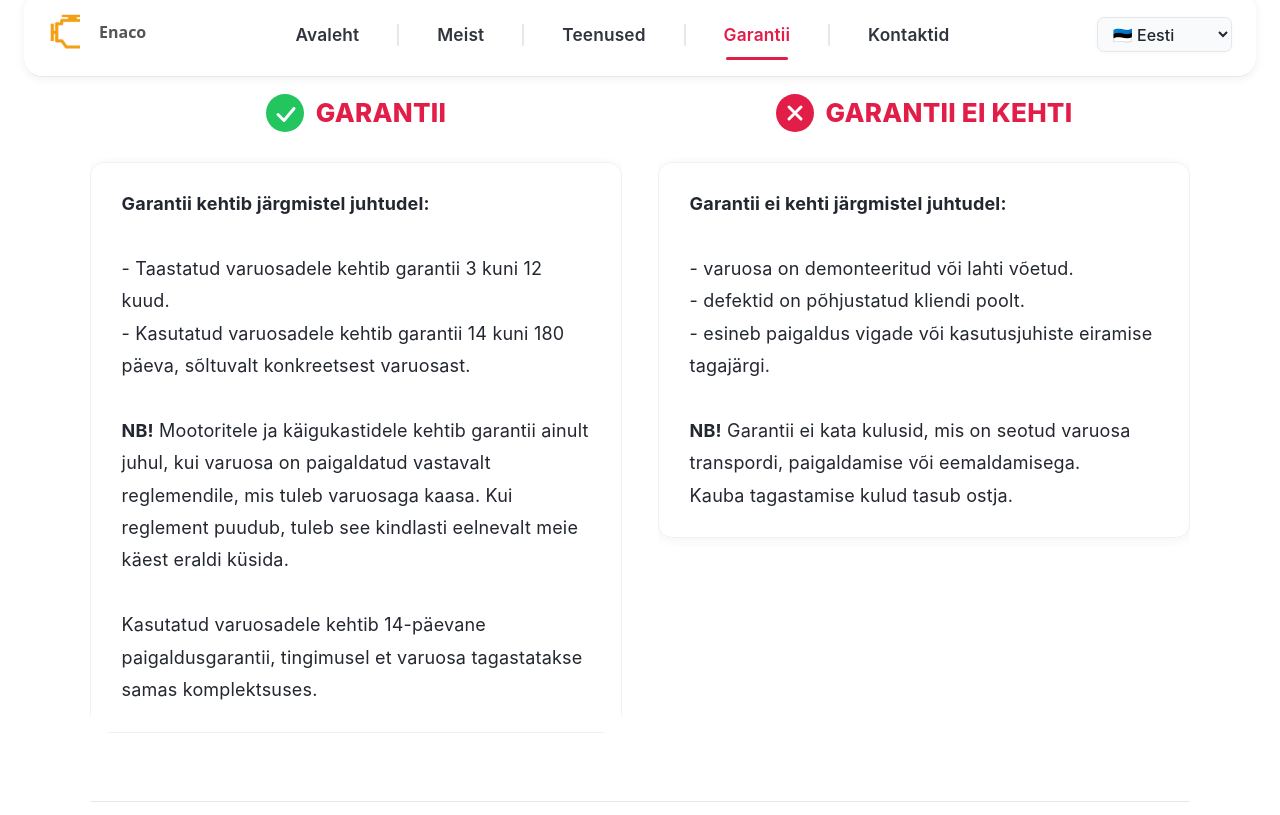
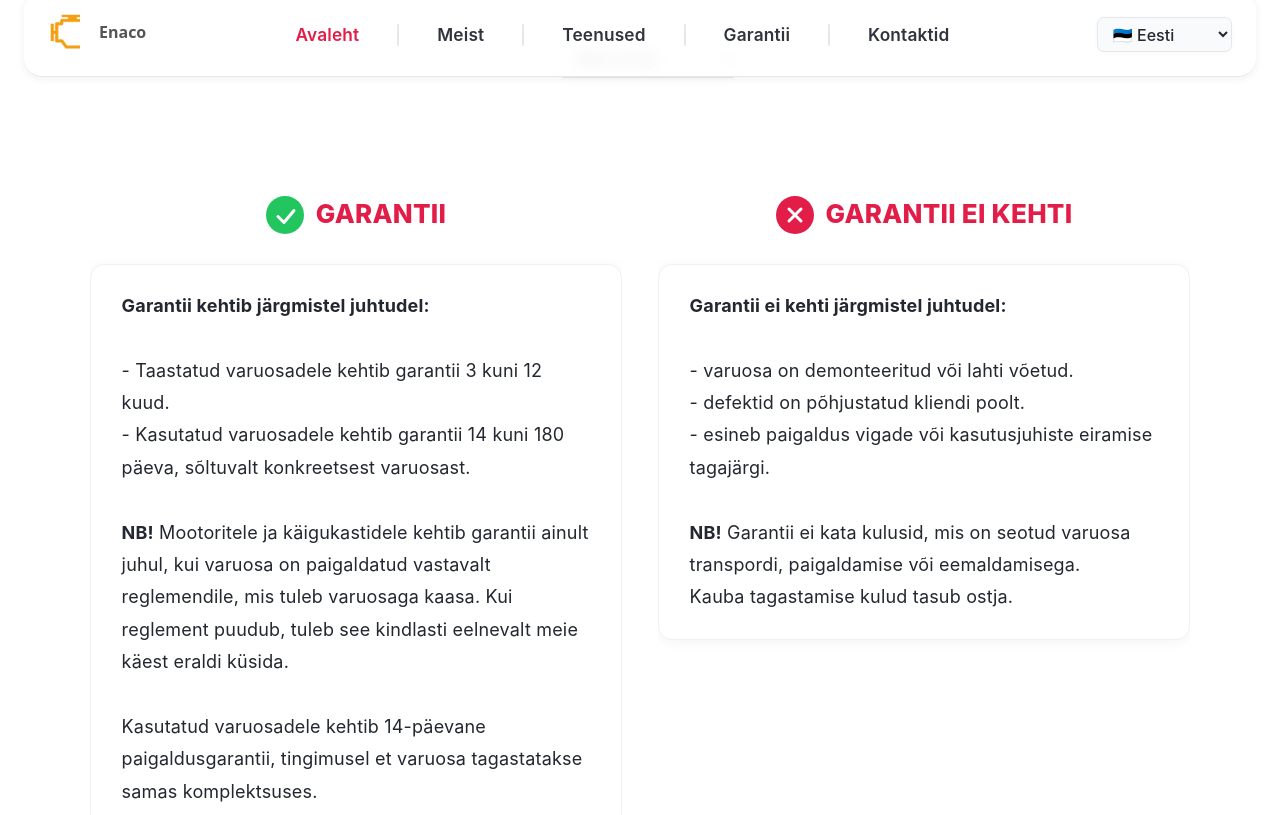
Before and after one commit to TigerTimofey/enaco-web, a React (Vite) app: page /garantiid in a window 1280 px wide. Shown: the top 815 px of the page. Built offline with nearby package versions, Linux system fonts and the light colour scheme.

Commit message:
Implement warranty dropdown in Navbar and add Esto information display in Guarantees component

```diff
--- a/src/components/Guarantees/Guarantees-styles.js
+++ b/src/components/Guarantees/Guarantees-styles.js
@@ -1,4 +1,3 @@
-
 export const pageHeaderOuter = {
   width: '100%',
   maxWidth: 1200,
@@ -106,3 +105,19 @@
   minHeight: 120,
   transition: 'box-shadow 0.18s, border 0.18s',
 };
+
+export const selectStyle = {
+  marginLeft: '1rem',
+  padding: '0.35em 0.7em',
+  borderRadius: 7,
+  border: '1px solid #e5e7eb',
+  fontSize: '1em',
+  background: '#f9fafb',
+  fontWeight: 500,
+  cursor: 'pointer',
+  boxShadow: '0 1px 4px 0 rgba(60,60,60,0.03)',
+  outline: 'none',
+  transition: 'border-color 0.16s',
+  color: '#23272f',
+  fontFamily: "'Nunito', 'Poppins', 'Inter', system-ui, sans-serif",
+};
--- a/src/components/Guarantees/Guarantees.jsx
+++ b/src/components/Guarantees/Guarantees.jsx
@@ -1,7 +1,8 @@
 import React, { useRef, useEffect, useState } from 'react';
 import { guaranteesContent, guaranteesBoldPhrases } from '../translations/navbar-languages.js';
 import * as guaranteeStyles from './Guarantees-styles.js';
-import { useNavigate } from 'react-router-dom';
+import * as estoStyles from './guarantees-esto-styles.js';
+import { useNavigate, useLocation } from 'react-router-dom';
 
 // Icon render helper
 function GuaranteeIcon({ type }) {
@@ -59,6 +60,16 @@
   const [scrollDir, setScrollDir] = useState('down');
   const lastScrollY = useRef(window.scrollY);
   const navigate = useNavigate();
+  const location = useLocation();
+  const [selected, setSelected] = useState('warranty');
+
+  // Read warranty param from URL
+  useEffect(() => {
+    const params = new URLSearchParams(location.search);
+    const warrantyParam = params.get('warranty');
+    if (warrantyParam === 'esto') setSelected('esto');
+    else setSelected('warranty');
+  }, [location.search]);
 
   useEffect(() => {
     function onScroll() {
@@ -92,7 +103,38 @@
     };
   };
 
+  // When dropdown changes, update URL
+  const handleDropdownChange = (e) => {
+    const val = e.target.value;
+    setSelected(val);
+    const params = new URLSearchParams(location.search);
+    if (val === 'esto') {
+      params.set('warranty', 'esto');
+    } else {
+      params.set('warranty', '1');
+    }
+    navigate(`${location.pathname}?${params.toString()}`, { replace: true });
+  };
+
   return (
+    <div>
+      <div style={{ display: 'flex', justifyContent: 'center', marginTop: 40 }}>
+        <select
+          value={selected}
+          onChange={handleDropdownChange}
+          style={{
+            ...guaranteeStyles.selectStyle,
+            fontWeight: 700,
+            fontSize: 18,
+            minWidth: 180,
+            marginBottom: 24,
+          }}
+        >
+          <option value="warranty">Warranty</option>
+          <option value="esto">Esto</option>
+        </select>
+      </div>
+      {selected === 'warranty' && (
         <div>
           <div
             className="guarantees-grid"
@@ -187,6 +229,17 @@
           </div>
           <style>{guaranteeStyles.responsiveStyle}</style>
         </div>
+      )}
+      {selected === 'esto' && (
+        <div style={estoStyles.estoContainer}>
+          <h1 style={estoStyles.estoTitle}>Esto Information</h1>
+          <p style={estoStyles.estoText}>
+            {/* Placeholder for Esto content. Replace with actual content as needed. */}
+            Esto payment and financing information will be shown here.
+          </p>
+        </div>
+      )}
+    </div>
   );
 }
 
--- /dev/null
+++ b/src/components/Guarantees/guarantees-esto-styles.js
@@ -0,0 +1,32 @@
+export const estoContainer = {
+  maxWidth: 900,
+  margin: '94px auto 64px auto',
+  background: '#fff',
+  borderRadius: 18,
+  boxShadow: '0 2px 12px 0 rgba(60,60,60,0.09)',
+  padding: '2rem 1rem',
+  fontFamily: "'Nunito', 'Poppins', 'Inter', system-ui, sans-serif",
+  display: 'flex',
+  flexDirection: 'column',
+  alignItems: 'center',
+};
+
+export const estoTitle = {
+  fontSize: '2.3rem',
+  fontWeight: 900,
+  color: '#e11d48',
+  marginBottom: 18,
+  textAlign: 'center',
+  letterSpacing: '0.01em',
+  lineHeight: 1.15,
+};
+
+export const estoText = {
+  fontWeight: 500,
+  fontSize: '1.13rem',
+  color: '#555',
+  lineHeight: 1.6,
+  textAlign: 'center',
+  marginBottom: 18,
+  fontFamily: "'Nunito', 'Poppins', 'Inter', system-ui, sans-serif"
+};
--- a/src/components/navbar/Navbar.jsx
+++ b/src/components/navbar/Navbar.jsx
@@ -1,5 +1,5 @@
 import React, { useState, useEffect } from 'react';
-import { Link, useLocation, useNavigate } from 'react-router-dom';
+import { useLocation, useNavigate } from 'react-router-dom';
 import { getNavbarMenu, navbarLanguages, homeLabels } from '../translations/navbar-languages.js';
 import { businessProducts } from '../utils/bussines-services/bussines-services.js';
 import { businessName } from '../utils/bussines-data/bussines-data.js';
@@ -52,10 +52,14 @@
   return (
     <nav style={navbarStyles.navStyle}>
       <div style={navbarStyles.navInnerStyle}>
-        <Link to="/" style={navbarStyles.logoLinkStyle} className="navbar-brand-center">
+        <span
+          style={navbarStyles.logoLinkStyle}
+          className="navbar-brand-center"
+          onClick={() => navigate('/')}
+        >
           <img src="/logoOn.svg" alt="Logo" style={navbarStyles.logoImgStyle} />
           <span style={navbarStyles.logoTextStyle}>{businessName}</span>
-        </Link>
+        </span>
 
         <ul
           className={`navbar-desktop${isMobile ? ' hide' : ''}`}
@@ -65,8 +69,16 @@
             <React.Fragment key={idx}>
               <li
                 style={navbarStyles.liStyle}
-                onMouseEnter={item.href === '/teenused' ? () => setOpenDropdownIdx(idx) : undefined}
-                onMouseLeave={item.href === '/teenused' ? () => setOpenDropdownIdx(null) : undefined}
+                onMouseEnter={
+                  (item.href === '/teenused' || item.dropdown)
+                    ? () => setOpenDropdownIdx(idx)
+                    : undefined
+                }
+                onMouseLeave={
+                  (item.href === '/teenused' || item.dropdown)
+                    ? () => setOpenDropdownIdx(null)
+                    : undefined
+                }
               >
                 {item.href === '/teenused' ? (
                   <div style={navbarStyles.servicesDropdownWrapperStyle || { position: 'relative', display: 'inline-block' }}>
@@ -79,6 +91,7 @@
                       }}
                       tabIndex={-1}
                       className={`navbar-services-trigger${activeIdx === idx ? ' active' : ''}`}
+                      onClick={() => setOpenDropdownIdx(openDropdownIdx === idx ? null : idx)}
                     >
                       <span style={smallMenuLabel ? navbarStyles.menuLabelSpanSmall : navbarStyles.menuLabelSpanNormal}>
                         {item.label}
@@ -109,21 +122,67 @@
                       ))}
                     </div>
                   </div>
+                ) : item.dropdown ? (
+                  <div style={navbarStyles.servicesDropdownWrapperStyle || { position: 'relative', display: 'inline-block' }}>
+                    <span
+                      style={{
+                        ...navbarStyles.linkStyle,
+                        ...(activeIdx === idx ? navbarStyles.activeLinkStyle : {}),
+                        ...(smallMenuLabel ? navbarStyles.linkStyleSmall : navbarStyles.linkStyleNormalTransition),
+                        ...navbarStyles.servicesDropdownTriggerStyle,
+                        pointerEvents: 'auto',
+                        cursor: 'pointer',
+                      }}
+                      tabIndex={-1}
+                      className={`navbar-warranty-trigger${activeIdx === idx ? ' active' : ''}`}
+                      onClick={() => setOpenDropdownIdx(openDropdownIdx === idx ? null : idx)}
+                    >
+                      <span style={smallMenuLabel ? navbarStyles.menuLabelSpanSmall : navbarStyles.menuLabelSpanNormal}>
+                        {item.label}
+                      </span>
+                    </span>
+                    <div
+                      style={{
+                        ...navbarStyles.dropdownMenuStyle,
+                        ...navbarStyles.servicesDropdownMenuStyle,
+                        display: openDropdownIdx === idx ? 'block' : 'none',
+                      }}
+                      className="warranty-dropdown"
+                    >
+                      {item.dropdown.map((sub,) => (
+                        <div
+                          key={sub.href}
+                          className="warranty-dropdown-item"
+                          style={navbarStyles.dropdownItemStyle}
+                          onClick={() => {
+                            setOpenDropdownIdx(null);
+                            setActiveIdx(idx);
+                            navigate(sub.href);
+                          }}
+                        >
+                          {sub.label}
+                        </div>
+                      ))}
+                    </div>
+                  </div>
                 ) : (
-                  <Link
-                    to={item.href}
+                  <span
                     style={{
                       ...navbarStyles.linkStyle,
                       ...(activeIdx === idx ? navbarStyles.activeLinkStyle : {}),
                       ...(smallMenuLabel ? navbarStyles.linkStyleSmall : navbarStyles.linkStyleNormalTransition),
+                      cursor: 'pointer',
                     }}
-                    onClick={() => setActiveIdx(idx)}
+                    onClick={() => {
+                      setActiveIdx(idx);
+                      if (item.href) navigate(item.href);
+                    }}
                     className={activeIdx === idx ? 'active' : ''}
                   >
                     <span style={smallMenuLabel ? navbarStyles.menuLabelSpanSmall : navbarStyles.menuLabelSpanNormal}>
                       {item.label}
                     </span>
-                  </Link>
+                  </span>
                 )}
               </li>
               {idx < menu.length - 1 && (
@@ -184,11 +243,11 @@
                         onClick={() =>
                           setOpenDropdownIdx(openDropdownIdx === idx ? null : idx)
                         }
-                      >    <span style={{ float: 'right', fontSize: 15, marginLeft: 8 }}>
+                      >
+                        <span style={{ float: 'right', fontSize: 15, marginLeft: 8 }}>
                           {openDropdownIdx === idx ? '↑' : '↓'}
                         </span>
                         {item.label}
-
                       </button>
                       {openDropdownIdx === idx && (
                         <ul style={{
@@ -213,11 +272,9 @@
                                   padding: '0.9em 0.6em',
                                 }}
                                 onClick={() => {
+                                  setOpenDropdownIdx(null);
                                   setActiveIdx(idx);
-                                  setMenuOpen(false);
-                                  setOpenDropdownIdx(null);
                                   navigate(`/teenused?product=${prod.id}`);
-                                  window.scrollTo({ top: 0, behavior: 'smooth' });
                                 }}
                               >
                                 {prod.name}
@@ -227,21 +284,91 @@
                         </ul>
                       )}
                     </>
+                  ) : item.dropdown ? (
+                    <>
+                      <button
+                        type="button"
+                        style={{
+                          ...navbarStyles.linkStyle,
+                          width: '100%',
+                          textAlign: 'center',
+                          background: 'none',
+                          border: 'none',
+                          outline: 'none',
+                          cursor: 'pointer',
+                          padding: '0.36em 0.9em',
+                          fontWeight: 600,
+                          fontSize: '1.08em',
+                          color: '#30353d',
+                        }}
+                        onClick={() =>
+                          setOpenDropdownIdx(openDropdownIdx === idx ? null : idx)
+                        }
+                      >
+                        <span style={{ float: 'right', fontSize: 15, marginLeft: 8 }}>
+                          {openDropdownIdx === idx ? '↑' : '↓'}
+                        </span>
+                        {item.label}
+                      </button>
+                      {openDropdownIdx === idx && (
+                        <ul style={{
+                          listStyle: 'none',
+                          padding: '.4em 0.4em .4em 0.4em',
+                          background: '#f9fafb',
+                          borderRadius: 8,
+                          border: '1px solid #e5e7eb',
+                        }}>
+                          {item.dropdown.map((sub,) => (
+                            <li key={sub.href}>
+                              <button
+                                type="button"
+                                style={{
+                                  ...navbarStyles.dropdownItemStyle,
+                                  width: '100%',
+                                  textAlign: 'center',
+                                  background: 'none',
+                                  border: 'none',
+                                  outline: 'none',
+                                  cursor: 'pointer',
+                                  padding: '0.9em 0.6em',
+                                }}
+                                onClick={() => {
+                                  setOpenDropdownIdx(null);
+                                  setActiveIdx(idx);
+                                  navigate(sub.href);
+                                }}
+                              >
+                                {sub.label}
+                              </button>
+                            </li>
+                          ))}
+                        </ul>
+                      )}
+                    </>
                   ) : (
-                    <Link
-                      to={item.href}
+                    <button
+                      type="button"
                       style={{
                         ...navbarStyles.linkStyle,
                         ...(activeIdx === idx ? navbarStyles.activeLinkStyle : {}),
+                        width: '100%',
+                        textAlign: 'center',
+                        background: 'none',
+                        border: 'none',
+                        outline: 'none',
+                        cursor: 'pointer',
+                        padding: '0.36em 0.9em',
+                        fontWeight: 600,
+                        fontSize: '1.08em',
+                        color: '#30353d',
                       }}
                       onClick={() => {
                         setActiveIdx(idx);
-                        setMenuOpen(false);
-                        setOpenDropdownIdx(null);
+                        if (item.href) navigate(item.href);
                       }}
                     >
                       {item.label}
-                    </Link>
+                    </button>
                   )}
                 </li>
               </React.Fragment>
--- a/src/components/navbar/navbar-styles.js
+++ b/src/components/navbar/navbar-styles.js
@@ -343,3 +343,6 @@
   top: '100%',
   zIndex: 10,
 };
+
+// Add warranty dropdown style (reuse servicesDropdownMenuStyle)
+export const warrantyDropdownMenuStyle = servicesDropdownMenuStyle;
--- a/src/components/translations/navbar-languages.js
+++ b/src/components/translations/navbar-languages.js
@@ -3,21 +3,42 @@
     { label: 'Home', href: '/' },
     { label: 'About', href: '/meist' },
     { label: 'Services', href: '/teenused' },
-    { label: 'Warranty', href: '/garantiid' },
+    {
+      label: 'Warranty',
+      href: null, // disables main link, only dropdown
+      dropdown: [
+        { label: 'Warranty', href: '/garantiid?warranty=1' },
+        { label: 'Esto', href: '/garantiid?warranty=esto' }
+      ]
+    },
     { label: 'Contacts', href: '/kontakt' },
   ],
   ee: [
     { label: 'Avaleht', href: '/' },
     { label: 'Meist', href: '/meist' },
     { label: 'Teenused', href: '/teenused' },
-    { label: 'Garantii', href: '/garantiid' },
+    {
+      label: 'Garantii',
+      href: null, // disables main link, only dropdown
+      dropdown: [
+        { label: 'Garantii', href: '/garantiid?warranty=1' },
+        { label: 'Esto', href: '/garantiid?warranty=esto' }
+      ]
+    },
     { label: 'Kontaktid', href: '/kontakt' },
   ],
   ru: [
     { label: 'Главная', href: '/' },
     { label: 'О нас', href: '/meist' },
     { label: 'Услуги', href: '/teenused' },
-    { label: 'Гарантии', href: '/garantiid' },
+    {
+      label: 'Гарантии',
+      href: null, // disables main link, only dropdown
+      dropdown: [
+        { label: 'Гарантия', href: '/garantiid?warranty=1' },
+        { label: 'Esto', href: '/garantiid?warranty=esto' }
+      ]
+    },
     { label: 'Контакты', href: '/kontakt' },
   ],
 };
```
Lines whose indentation alone changed are shown as unchanged.
